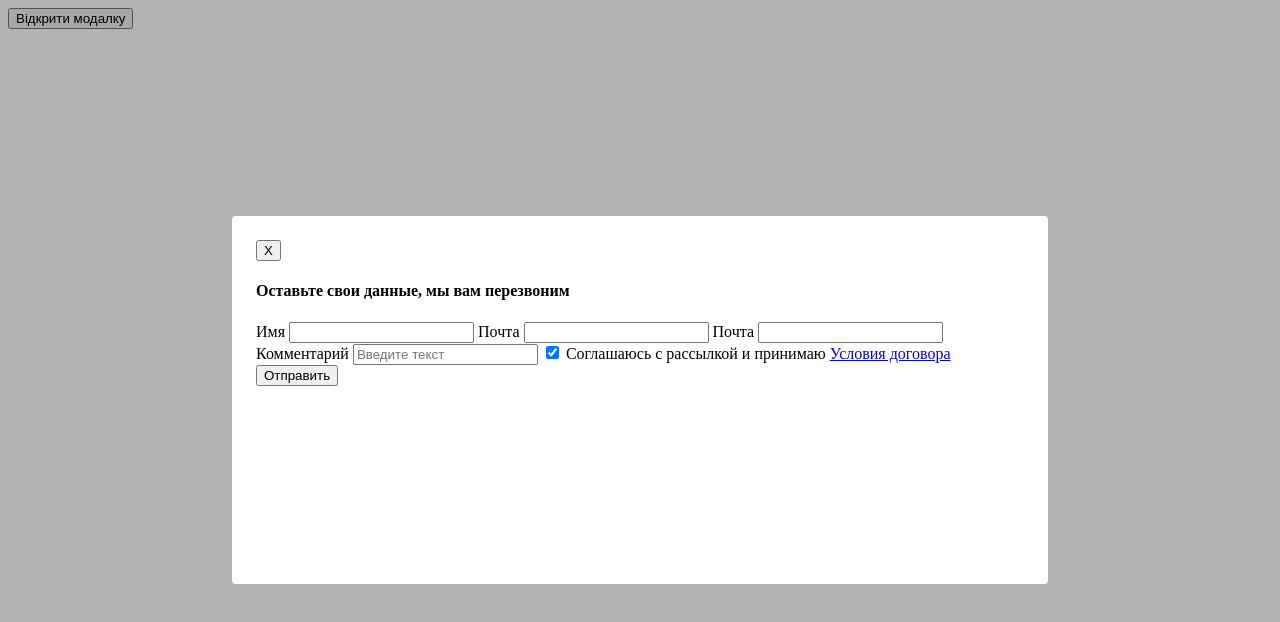
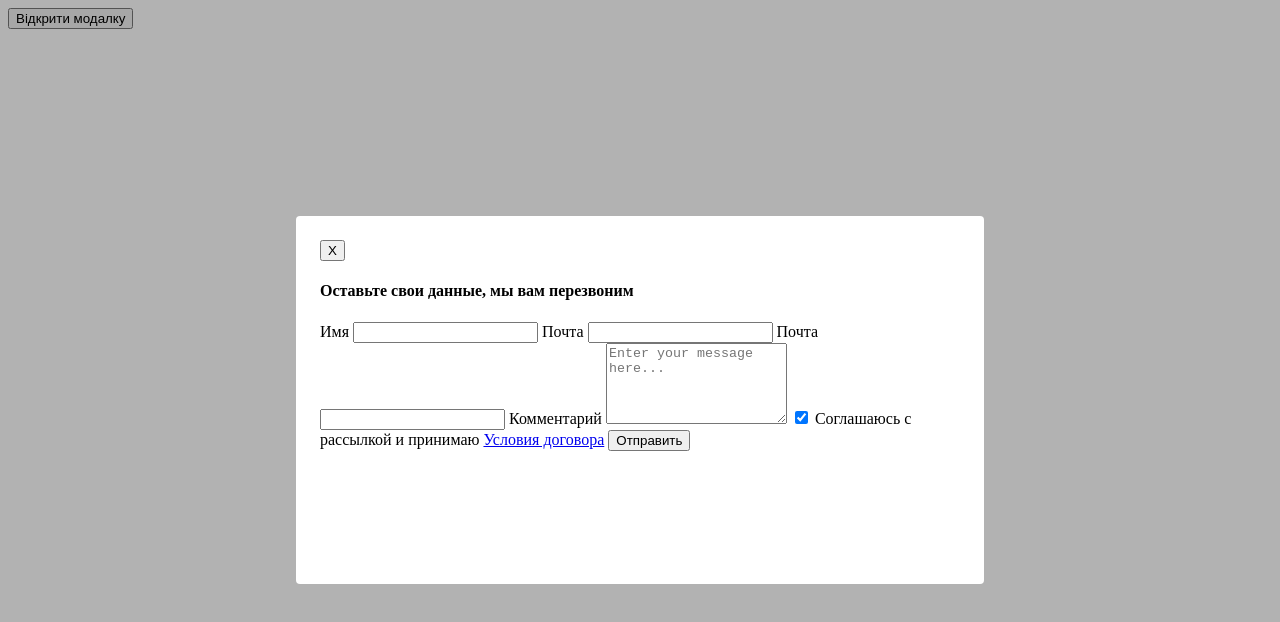
Before and after one commit to zenya385/gabrielius, a plain HTML site: page 16_modal/index.html in a window 1280 px wide. Both pictures are taken after a click on the button "Відкрити модалку". Drawn offline with Linux system fonts and the light colour scheme.

Commit message:
fix modal

```diff
--- a/16_modal/index.html
+++ b/16_modal/index.html
@@ -29,7 +29,7 @@
         </label>
         <label>
           Комментарий
-          <input type="" name="" placeholder="Введите текст" />
+          <textarea name="feedback" rows="5" placeholder="Enter your message here..."></textarea>
         </label>
         <label>
           <input type="checkbox" name="" checked />
--- a/16_modal/modal.js
+++ b/16_modal/modal.js
@@ -13,5 +13,7 @@ closeModalBtn.addEventListener('click', () => {
   body.classList.remove('show-modal');
 });
 backdrop.addEventListener('click', () => {
-  body.classList.remove('show-modal');
+  if (event.target === backdrop) {
+    body.classList.remove('show-modal');
+  }
 });
--- a/16_modal/style.css
+++ b/16_modal/style.css
@@ -29,8 +29,8 @@ body.show-modal .modal {
 .modal {
   padding: 24px;
   border-radius: 4px;
-  min-width: 640px;
-  width: 60%;
+  max-width: 640px;
+  width: 100%;
   min-height: 320px;
   background-color: #fff;
   box-shadow: 0px 1px 3px 0px rgba (0, 0, 0, 0.2), 0px 1px 1px 0px rgba (0, 0, 0, 0.14), 0px 2px 1px -1px rgba(0, 0, 0, 0.12);
```
